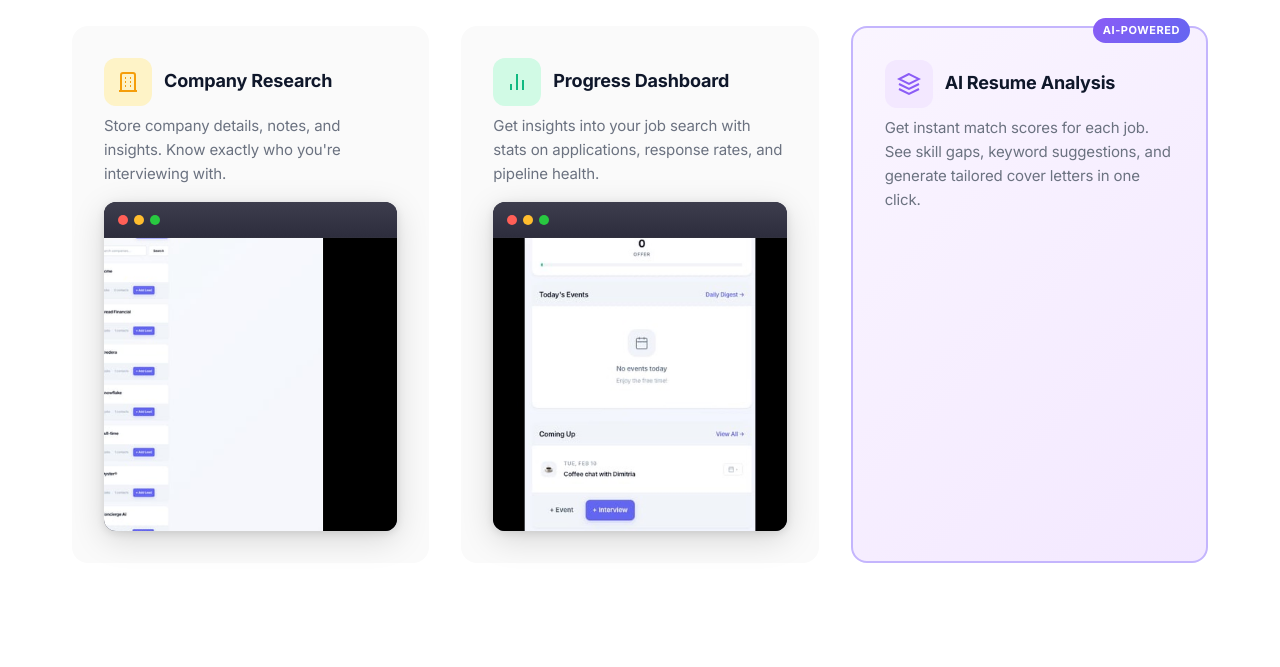
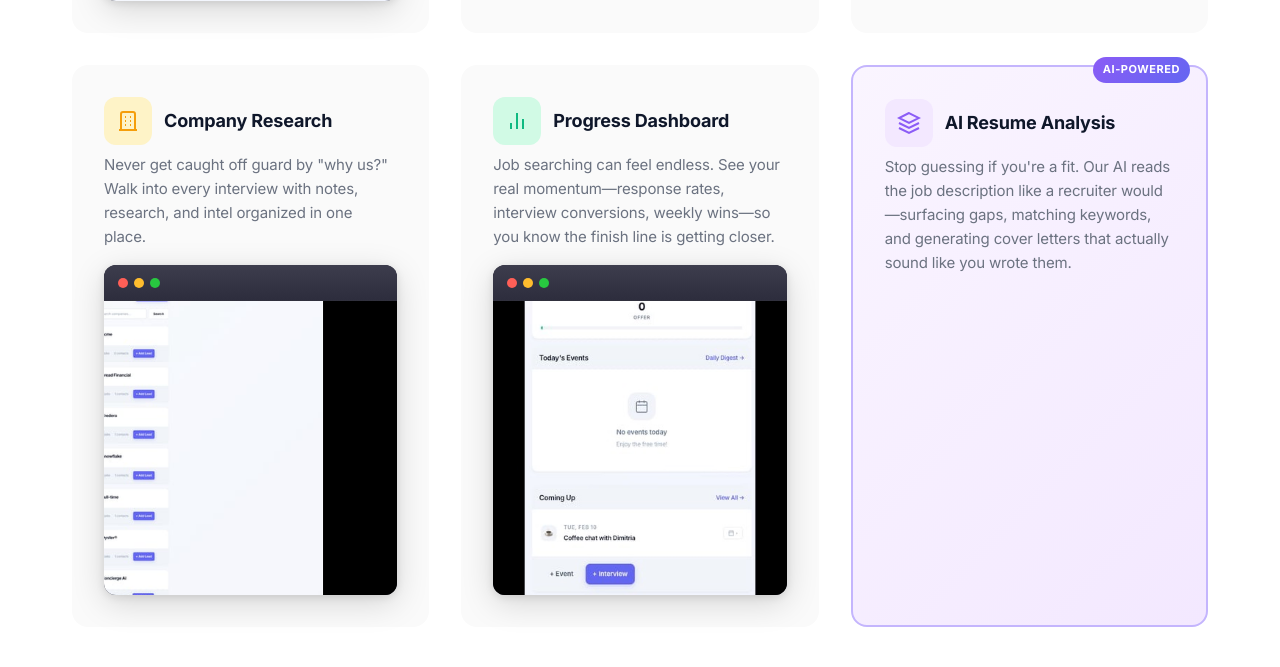
Before and after one commit to mvicenzino/job-tracker, a Flask app: page / in a window 1280 px wide. Shown: the part 2354-3021 px from the top of the page. Run offline with Flask 3, Linux system fonts and the light colour scheme.

Commit message:
Rewrite feature copy with emotional hooks and UX differentiation

```diff
--- a/src/web/templates/landing.html
+++ b/src/web/templates/landing.html
@@ -202,7 +202,7 @@
                         </div>
                         <h3>Visual Pipeline</h3>
                     </div>
-                    <p>See all your applications at a glance with a Kanban-style board. Drag and drop to update status instantly.</p>
+                    <p>Your job search shouldn't live in a spreadsheet. See exactly where every opportunity stands—from first interest to final offer—so you always know your next move.</p>
                     <div class="feature-preview">
                         <img src="{{ url_for('static', filename='img/features/pipeline.png') }}" alt="Pipeline view" loading="lazy">
                     </div>
@@ -219,7 +219,7 @@
                         </div>
                         <h3>Interview Scheduler</h3>
                     </div>
-                    <p>Never miss an interview. Track upcoming events, add meeting links, and get reminders for important dates.</p>
+                    <p>That sinking "did I miss something?" feeling? Gone. Every interview, coffee chat, and follow-up in one place—with reminders that help you prepare, not just show up.</p>
                     <div class="feature-preview">
                         <img src="{{ url_for('static', filename='img/features/schedule.png') }}" alt="Schedule view" loading="lazy">
                     </div>
@@ -236,7 +236,7 @@
                         </div>
                         <h3>Contact Management</h3>
                     </div>
-                    <p>Keep track of recruiters, hiring managers, and referrals. Set follow-up reminders to stay top of mind.</p>
+                    <p>Relationships land jobs. Track every recruiter, hiring manager, and referral—with smart follow-up prompts that turn cold outreach into warm advocates.</p>
                     <div class="feature-preview">
                         <img src="{{ url_for('static', filename='img/features/contacts.png') }}" alt="Contacts view" loading="lazy">
                     </div>
@@ -268,7 +268,7 @@
                         </div>
                         <h3>Company Research</h3>
                     </div>
-                    <p>Store company details, notes, and insights. Know exactly who you're interviewing with.</p>
+                    <p>Never get caught off guard by "why us?" Walk into every interview with notes, research, and intel organized in one place.</p>
                     <div class="feature-preview">
                         <img src="{{ url_for('static', filename='img/features/companies.png') }}" alt="Companies view" loading="lazy">
                     </div>
@@ -284,7 +284,7 @@
                         </div>
                         <h3>Progress Dashboard</h3>
                     </div>
-                    <p>Get insights into your job search with stats on applications, response rates, and pipeline health.</p>
+                    <p>Job searching can feel endless. See your real momentum—response rates, interview conversions, weekly wins—so you know the finish line is getting closer.</p>
                     <div class="feature-preview">
                         <img src="{{ url_for('static', filename='img/features/dashboard.png') }}" alt="Dashboard view" loading="lazy">
                     </div>
@@ -301,7 +301,7 @@
                         </div>
                         <h3>AI Resume Analysis</h3>
                     </div>
-                    <p>Get instant match scores for each job. See skill gaps, keyword suggestions, and generate tailored cover letters in one click.</p>
+                    <p>Stop guessing if you're a fit. Our AI reads the job description like a recruiter would—surfacing gaps, matching keywords, and generating cover letters that actually sound like you wrote them.</p>
                 </div>
             </div>
         </div>
```
